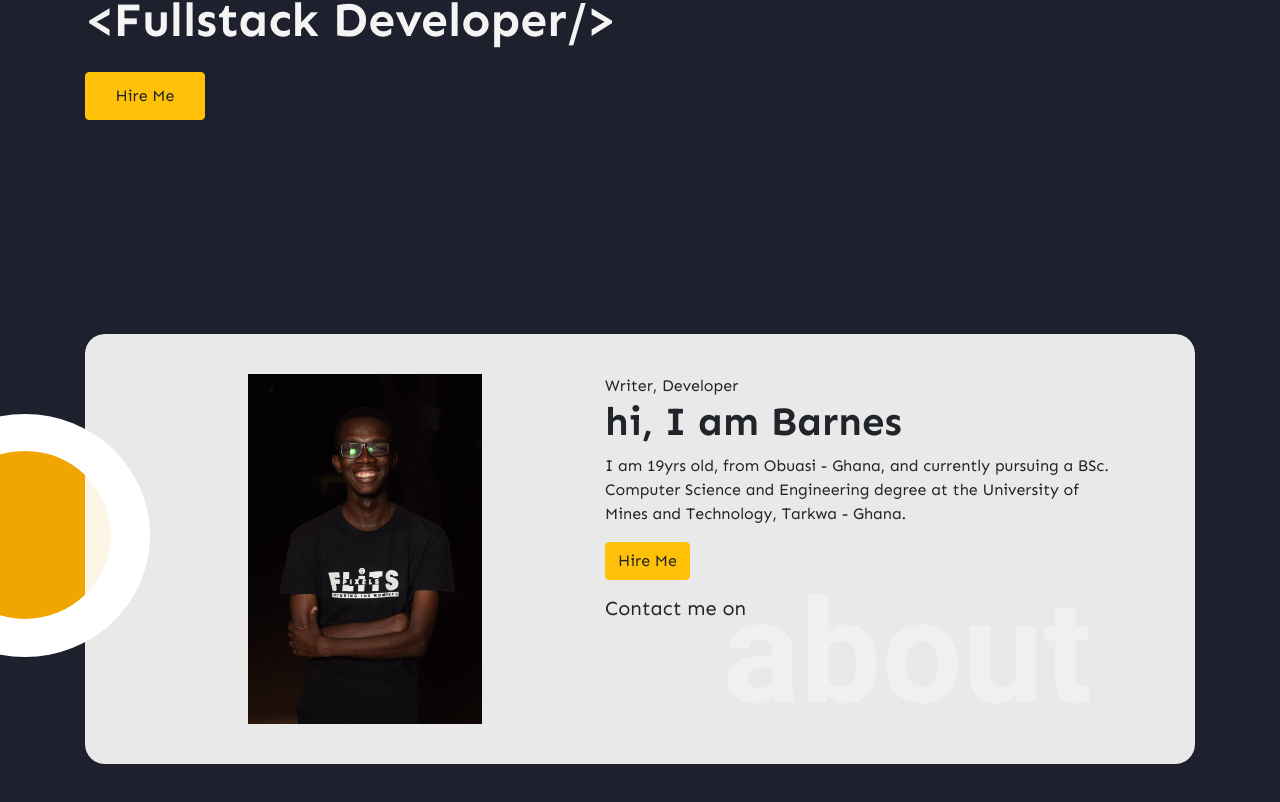
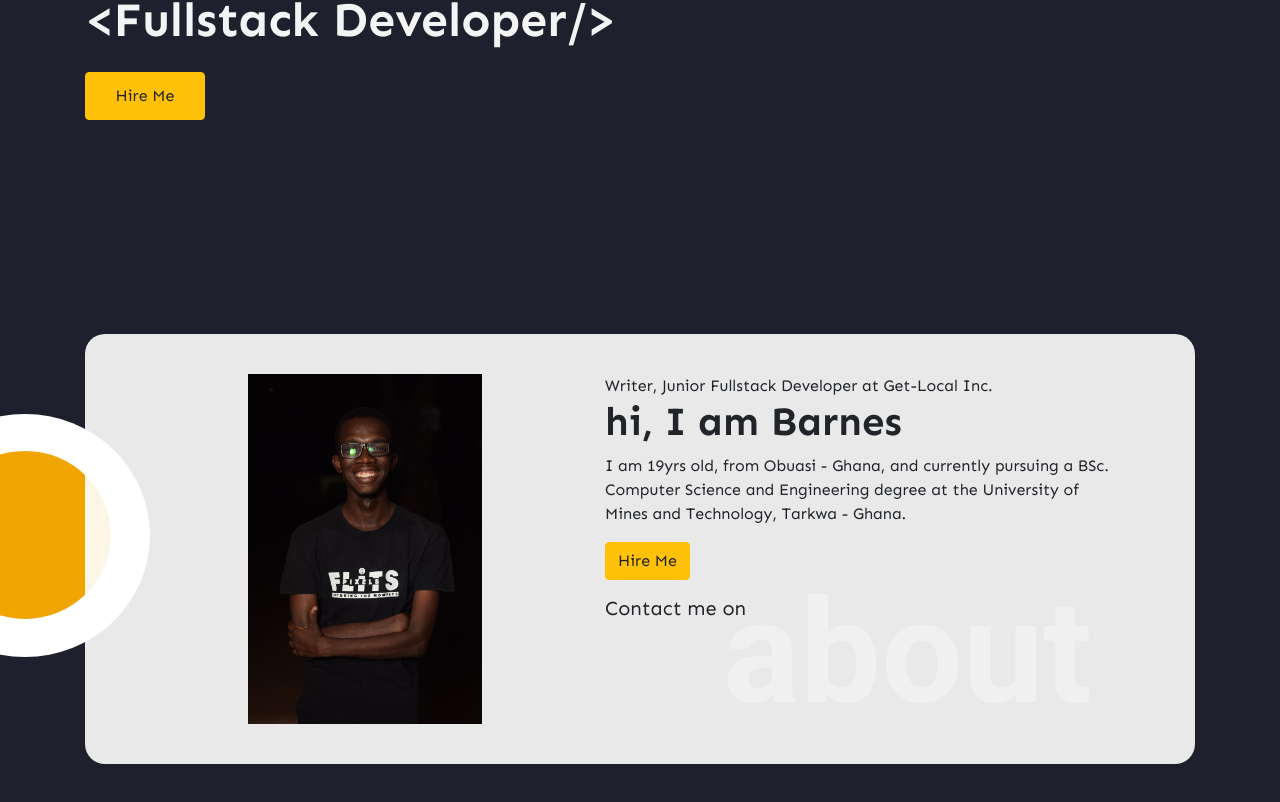
Before and after one commit to jaybarnes33/otwumasi, a Next.js app: page / in a window 1280 px wide. Shown: the part 266-1068 px from the top of the page. Built offline with nearby package versions, Linux system fonts and the light colour scheme.

Commit message:
edit description

```diff
--- a/components/About.js
+++ b/components/About.js
@@ -19,7 +19,7 @@ const About = () => {
           </div>
           <Zoom right>
             <section className={styles.text}>
-              Writer, Developer
+              Writer, Junior Fullstack Developer at Get-Local Inc.
               <h2 className={styles.intro}>hi, I am Barnes</h2>
               <p className={styles.aboutMe}>
                 I am 19yrs old, from Obuasi - Ghana, and currently pursuing a
--- a/next.config.js
+++ b/next.config.js
@@ -2,4 +2,8 @@ module.exports = {
   future: {
     webpack5: true,
   },
+  i18n: {
+    locales: ["en", "fr"],
+    defaultLocale: "en",
+  },
 };
```
